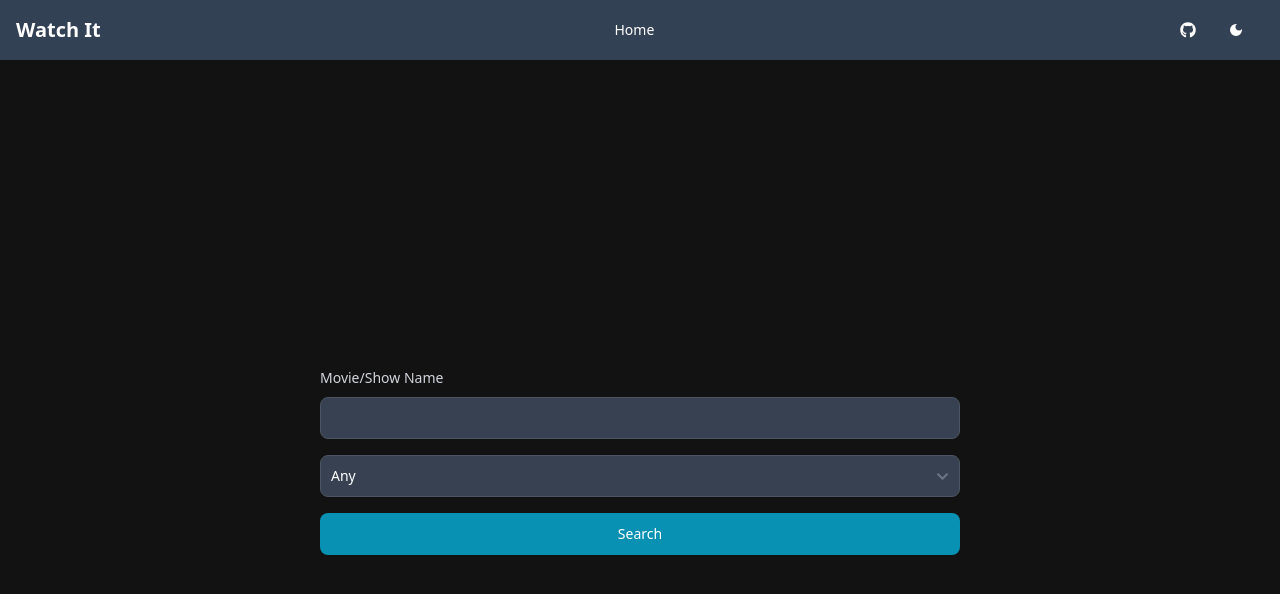
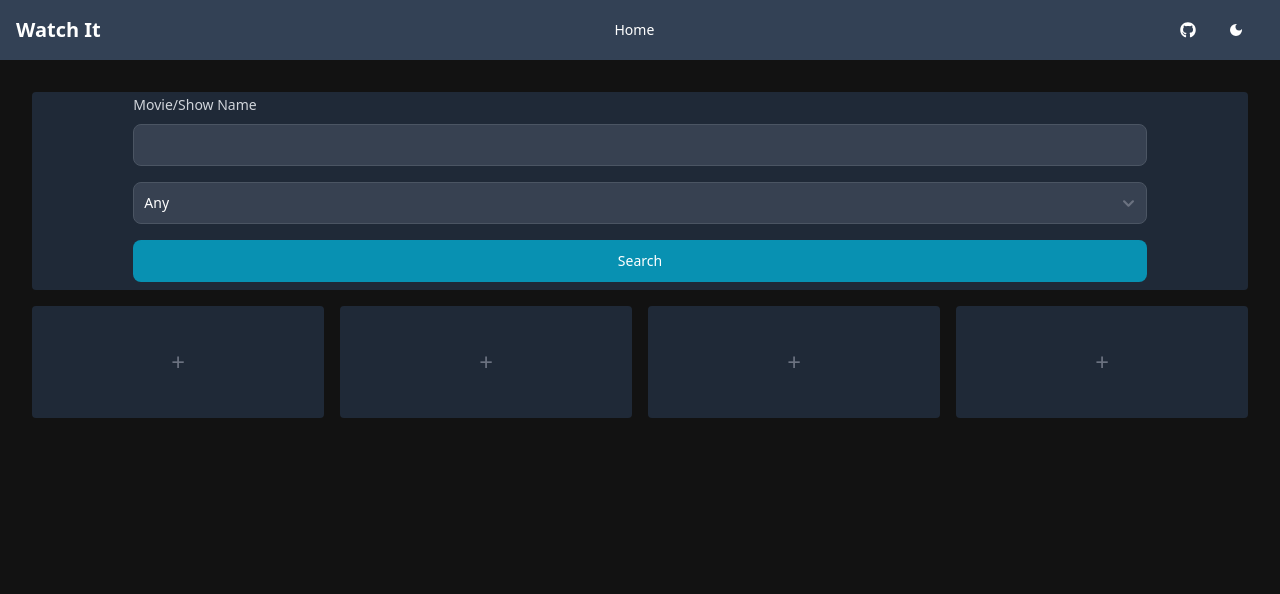
Before and after one commit to daniel-sockness/watch-it, a Next.js app: page / in a window 1280 px wide. Shown: the top 594 px of the page. Built offline with nearby package versions, Linux system fonts and the light colour scheme.

Commit message:
Updated base layout for main page

```diff
--- a/pages/index.tsx
+++ b/pages/index.tsx
@@ -2,8 +2,10 @@ import { Label, TextInput, Select, Button } from "flowbite-react";
 
 export default function Home() {
 	return (
-		<div className="grid h-screen place-items-center">
-			<form className="flex flex-col gap-4 w-1/2">
+		<div className="p-4">
+			<div className="p-4 rounded-lg dark:border-gray-700">
+				<div className="flex items-center justify-center mb-4 rounded bg-gray-50 dark:bg-gray-800">
+					<form className="flex flex-col gap-4 w-5/6 mb-2">
 						<div>
 							<div className="mb-2 block">
 								<Label htmlFor="name" value="Movie/Show Name" />
@@ -18,5 +20,21 @@ export default function Home() {
 						<Button type="submit">Search</Button>
 					</form>
 				</div>
+				<div className="grid grid-cols-4 gap-4 mb-4">
+					<div className="flex items-center justify-center rounded bg-gray-50 h-28 dark:bg-gray-800">
+						<p className="text-2xl text-gray-400 dark:text-gray-500">+</p>
+					</div>
+					<div className="flex items-center justify-center rounded bg-gray-50 h-28 dark:bg-gray-800">
+						<p className="text-2xl text-gray-400 dark:text-gray-500">+</p>
+					</div>
+					<div className="flex items-center justify-center rounded bg-gray-50 h-28 dark:bg-gray-800">
+						<p className="text-2xl text-gray-400 dark:text-gray-500">+</p>
+					</div>
+					<div className="flex items-center justify-center rounded bg-gray-50 h-28 dark:bg-gray-800">
+						<p className="text-2xl text-gray-400 dark:text-gray-500">+</p>
+					</div>
+				</div>
+			</div>
+		</div>
 	);
 }
```
Also changed, not shown: 1 other file (tests, documents, lock files or other folders). Lines whose indentation alone changed are shown as unchanged.
